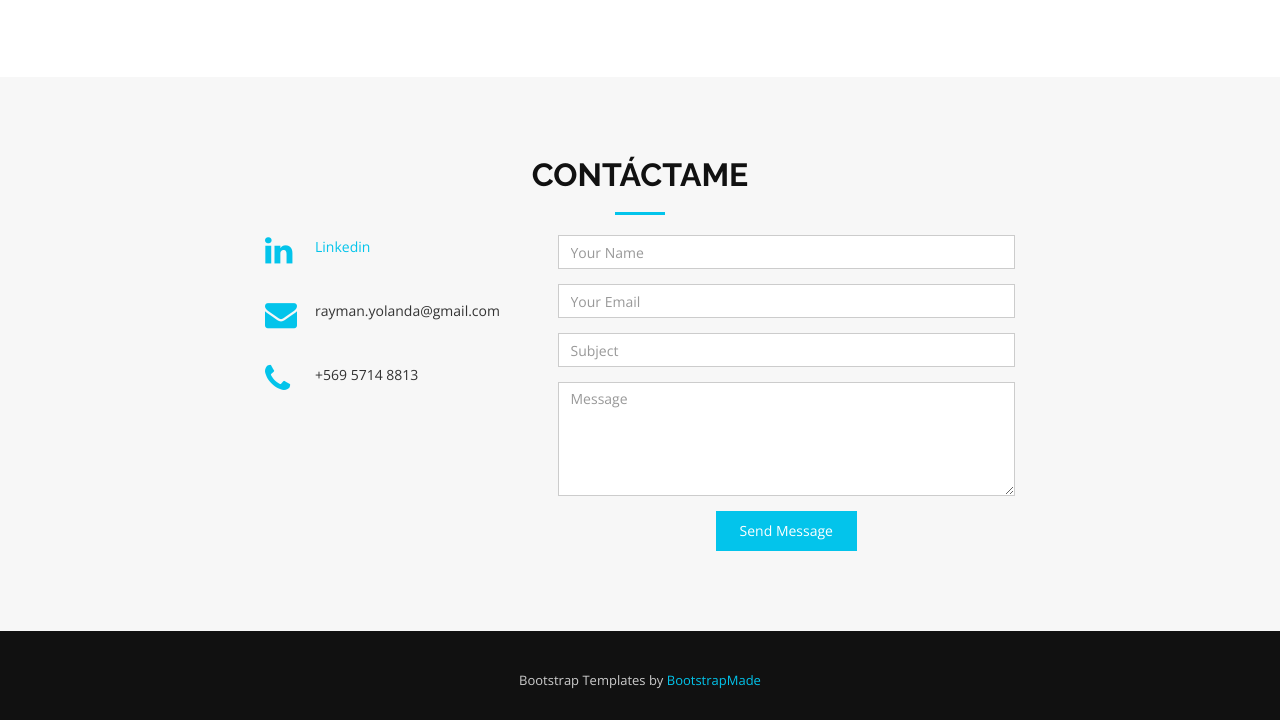
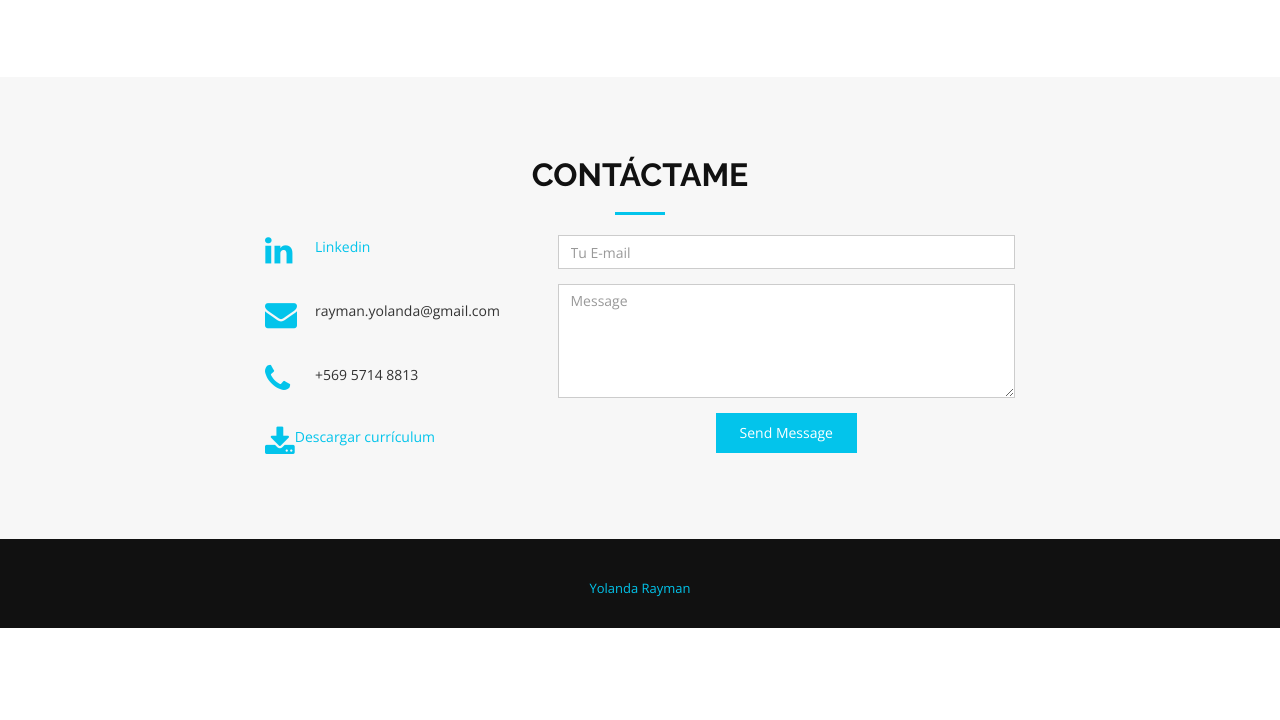
Before and after one commit to yolangelica/portafolio-yr, a plain HTML site: page index.html in a window 1280 px wide. Shown: the part 2357-3077 px from the top of the page. After the commit the page ends 2985 px from the top, so only its background shows below. Drawn offline with nearby package versions, Linux system fonts and the light colour scheme.

Commit message:
modifica enviar mensaje

```diff
--- a/index.html
+++ b/index.html
@@ -3,7 +3,7 @@
 
 <head>
   <meta charset="utf-8">
-  <title>HOla Mundo</title>
+  <title>Hola Mundo</title>
   <meta content="width=device-width, initial-scale=1.0" name="viewport">
   <meta content="" name="keywords">
   <meta content="" name="description">
@@ -38,33 +38,19 @@
   <!-- Main Stylesheet File -->
   <link href="css/style.css" rel="stylesheet">
 
-  <!-- =======================================================
-    Theme Name: Imperial
-    Theme URL: https://bootstrapmade.com/imperial-free-onepage-bootstrap-theme/
-    Author: BootstrapMade.com
-    Author URL: https://bootstrapmade.com
-  ======================================================= -->
 </head>
 
 <body>
   <div id="preloader"></div>
-
-  <!--==========================
-  Hero Section
-  ============================-->
   <section id="hero">
     <div class="hero-container">
       <div class="wow fadeIn">
         <div class="hero-logo">
-
           <img class="perfil" src="img/yoli.png" alt="Imperial">
         </div>
-
         <h1>Yolanda Rayman</h1>
         <h2>Diseñadora en experiencia de usuario </h2>
-
         <div class="actions">
-
           <a href="#contact" class="btn-services">Contacto</a>
         </div>
       </div>
@@ -107,7 +93,7 @@
           <h3 class="section-title">Sobre mi</h3>
           <div class="section-title-divider"></div>
           <p class="section-description">Me gusta aprender de forma constante, compartir con gente nueva, buscar respuestas y compartir mis conocimientos</p>
-          <p>Mi objetivo principal es ser parte de un equipo que apoye mi desarrollo como profesional y me plantee diversos retos, por mi parte puedo aportar con la mejor disposición para aprender.</p>
+          <p>Mi objetivo principal es ser parte de un equipo que apoye mi desarrollo como profesional y me plantee diversos retos, por mi parte puedo aportar con la mejor disposición para aprender y tomar el tol.</p>
           <p>En este portafolio presento algunos proyectos para mostrar mi proceso de diseño, para que pueda encontrar información sobre el proceso de investigación, las pruebas, la creación de prototipos y el diseño visual.</p>
         </div>
       </div>
@@ -235,6 +221,10 @@
               <i class="fa fa-phone"></i>
               <p>+569 5714 8813</p>
             </div>
+            <div>
+              <i class="fa fa-download"></i>
+              <a href="https://github.com/yolangelica/yolangelica.github.io/raw/master/img/curriculum.pdf" target="_blank">Descargar currículum</a>
+            </div>
 
           </div>
         </div>
@@ -243,22 +233,12 @@
           <div class="form">
             <div id="sendmessage">Your message has been sent. Thank you!</div>
             <div id="errormessage"></div>
-            <form action="" method="post" role="form" class="contactForm">
+            <form action="https://formspree.io/rayman.yolanda@gmail.com" method="Post" role="form" class="contactForm">
               <div class="form-group">
-                <input type="text" name="name" class="form-control" id="name" placeholder="Your Name" data-rule="minlen:4" data-msg="Please enter at least 4 chars" />
-                <div class="validation"></div>
+                <input type="email" name="email"  class="form-control"  id="email" placeholder="Tu E-mail" data-rule="email"/>
               </div>
               <div class="form-group">
-                <input type="email" class="form-control" name="email" id="email" placeholder="Your Email" data-rule="email" data-msg="Please enter a valid email" />
-                <div class="validation"></div>
-              </div>
-              <div class="form-group">
-                <input type="text" class="form-control" name="subject" id="subject" placeholder="Subject" data-rule="minlen:4" data-msg="Please enter at least 8 chars of subject" />
-                <div class="validation"></div>
-              </div>
-              <div class="form-group">
-                <textarea class="form-control" name="message" rows="5" data-rule="required" data-msg="Please write something for us" placeholder="Message"></textarea>
-                <div class="validation"></div>
+                <textarea class="form-control" textarea name="message"  rows="5" data-rule="required" data-msg="Please write something for us" placeholder="Message"></textarea>
               </div>
               <div class="text-center"><button type="submit">Send Message</button></div>
             </form>
@@ -276,16 +256,10 @@
     <div class="container">
       <div class="row">
         <div class="col-md-12">
-
+          <div class="copyright">
           </div>
           <div class="credits">
-            <!--
-              All the links in the footer should remain intact.
-              You can delete the links only if you purchased the pro version.
-              Licensing information: https://bootstrapmade.com/license/
-              Purchase the pro version with working PHP/AJAX contact form: https://bootstrapmade.com/buy/?theme=Imperial
-            -->
-            Bootstrap Templates by <a href="https://bootstrapmade.com/">BootstrapMade</a>
+            <a href="https://github.com/yolangelica?tab=repositories">Yolanda Rayman</a>
           </div>
         </div>
       </div>
@@ -308,7 +282,7 @@
   <!-- Template Specisifc Custom Javascript File -->
   <script src="js/custom.js"></script>
 
-  <script src="contactform/contactform.js"></script>
+
 
 
 </body>
```
